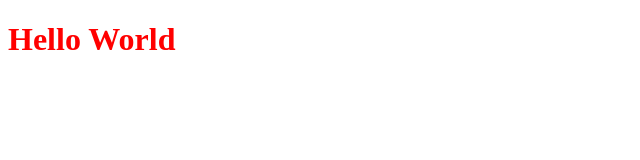
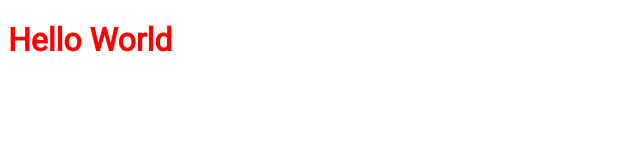
Before and after one commit to ViniciusHack/ignews, a Next.js app: page / in a window 1280 px wide. Shown: the top 160 px of the page, without its empty margins (0-640 px from the left). Built offline with nearby package versions, Linux system fonts and the light colour scheme.

Commit message:
chore: _document file and dynamic title

```diff
--- /dev/null
+++ b/src/pages/_document.tsx
@@ -0,0 +1,19 @@
+import Document, {Html, Head, Main, NextScript} from "next/document";
+
+export default class MyDocument extends Document{
+    render() {
+        return (
+            <Html>
+            <Head>
+            <link rel="preconnect" href="https://fonts.googleapis.com" />
+            <link rel="preconnect" href="https://fonts.gstatic.com" />
+            <link href="https://fonts.googleapis.com/css2?family=Roboto&display=swap" rel="stylesheet" />
+            </Head>
+            <body>
+                <Main />
+                <NextScript />
+            </body>
+            </Html>
+        )
+    }
+}
--- a/src/pages/index.tsx
+++ b/src/pages/index.tsx
@@ -1,7 +1,16 @@
+import Head from 'next/head'
 import styles from '../styles/home.module.scss'
 
 export default function Home() {
   return (
-    <h1 className={styles.title}>Hello World</h1>
+    <>
+      <Head>
+        <title>Início | ig.news</title>
+      </Head>
+      <h1 className={styles.title}>
+        Hello World
+      </h1>
+    </>
+
   )
 }
--- a/src/styles/home.module.scss
+++ b/src/styles/home.module.scss
@@ -1,3 +1,4 @@
 .title {
     color: red;
+    font-family: 'Roboto';
 }
```
